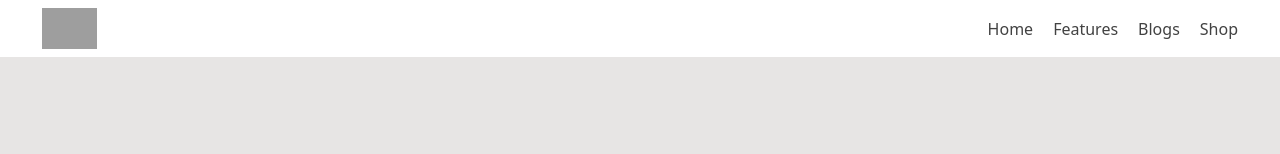
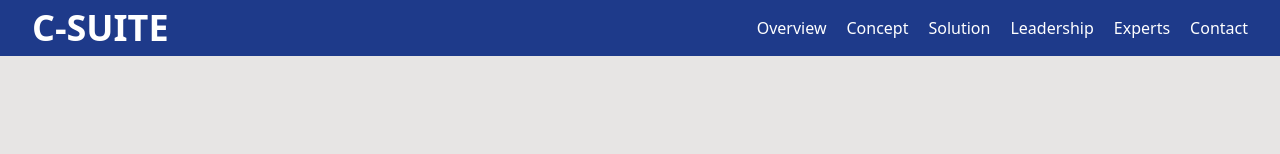
Before and after one commit to AR-Tausif/c-suite-public, a React (Vite) app: page / in a window 1280 px wide. Shown: the top 154 px of the page. Built offline with nearby package versions, Linux system fonts and the light colour scheme; grey boxes are pictures that could not be loaded.

Commit message:
overview page and dynamicly navlinks added

```diff
--- a/src/components/Navbar.tsx
+++ b/src/components/Navbar.tsx
@@ -1,46 +1,68 @@
-
 import { Minus } from "lucide-react";
 import React, { useState } from "react";
 import Container from "./Container";
+import { appData } from "@/data/app";
+import { Link } from "react-router-dom";
 
 // react icons
 
 const Navbar = () => {
-
-    const [mobileSidebarOpen, setMobileSidebarOpen] = useState(false)
+  const [mobileSidebarOpen, setMobileSidebarOpen] = useState(false);
 
   return (
+    <nav className=" bg-blue-900">
       <Container>
+        <div className="flex items-center justify-between w-full relative py-[8px]">
+          {/* <img
+          src="https://i.ibb.co/0BZfPq6/darklogo.png"
+          alt="logo"
+          className="w-[55px]"
+        /> */}
 
-            <nav
-                className="flex items-center justify-between w-full relative bg-white boxShadow rounded-full px-[10px] py-[8px]">
-                <img src="https://i.ibb.co/0BZfPq6/darklogo.png" alt="logo" className="w-[55px] " />
+          <h1 className="text-4xl py-1.9 text-white font-bold">C-SUITE</h1>
+
           <ul className="items-center gap-[20px] text-[1rem] text-[#424242] lg:flex hidden">
-                    <li className="before:w-0 hover:before:w-full before:bg-[#3B9DF8] before:h-[2px] before:transition-all before:duration-300 before:absolute relative before:rounded-full before:bottom-[-2px] hover:text-[#3B9DF8] transition-all duration-300 before:left-0 cursor-pointer capitalize">home</li>
-                    <li className="before:w-0 hover:before:w-full before:bg-[#3B9DF8] before:h-[2px] before:transition-all before:duration-300 before:absolute relative before:rounded-full before:bottom-[-2px] hover:text-[#3B9DF8] transition-all duration-300 before:left-0 cursor-pointer capitalize">features</li>
-                    <li className="before:w-0 hover:before:w-full before:bg-[#3B9DF8] before:h-[2px] before:transition-all before:duration-300 before:absolute relative before:rounded-full before:bottom-[-2px] hover:text-[#3B9DF8] transition-all duration-300 before:left-0 cursor-pointer capitalize">blogs</li>
-                    <li className="before:w-0 hover:before:w-full before:bg-[#3B9DF8] before:h-[2px] before:transition-all before:duration-300 before:absolute relative before:rounded-full before:bottom-[-2px] hover:text-[#3B9DF8] transition-all duration-300 before:left-0 cursor-pointer capitalize">shop</li>
+            {appData.navlinks.map((item) => (
+              <Link key={item.title} to={item.link}>
+                <li className="before:w-0 hover:before:w-full text-white before:bg-[#3B9DF8] before:h-[2px] before:transition-all before:duration-300 before:absolute relative before:rounded-full before:bottom-[-2px] hover:text-[#3B9DF8] transition-all duration-300 before:left-0 cursor-pointer capitalize">
+                  {item.title}
+                </li>
+              </Link>
+            ))}
           </ul>
 
           <div className="items-center gap-[10px] flex lg:hidden">
-                    <Minus className="text-[1.8rem] mr-1 text-[#424242]c cursor-pointer lg:hidden flex"
-                        onClick={() => setMobileSidebarOpen(!mobileSidebarOpen)} />
+            <Minus
+              className="text-[1.8rem] mr-1 text-[#424242]c cursor-pointer lg:hidden flex"
+              onClick={() => setMobileSidebarOpen(!mobileSidebarOpen)}
+            />
           </div>
 
           <aside
-                    className={` ${mobileSidebarOpen ? "translate-x-0 opacity-100 z-20" : "translate-x-[200px] opacity-0 z-[-1]"} lg:hidden bg-white boxShadow p-4 text-center absolute top-[65px] right-0 w-full rounded-md transition-all duration-300`}>
-
+            className={` ${
+              mobileSidebarOpen
+                ? "translate-x-0 opacity-100 z-20"
+                : "translate-x-[200px] opacity-0 z-[-1]"
+            } lg:hidden bg-white boxShadow p-4 text-center absolute top-[65px] right-0 w-full rounded-md transition-all duration-300`}
+          >
             <ul className="items-center gap-[20px] text-[1rem] text-gray-600 flex flex-col">
-                        <li className="hover:border-b-[#3B9DF8] border-b-[2px] border-transparent transition-all duration-500 cursor-pointer capitalize">home</li>
-                        <li className="hover:border-b-[#3B9DF8] border-b-[2px] border-transparent transition-all duration-500 cursor-poin ter capitalize">Features
+              <li className="hover:border-b-[#3B9DF8] border-b-[2px] border-transparent transition-all duration-500 cursor-pointer capitalize">
+                home
               </li>
-                        <li className="hover:border-b-[#3B9DF8] border-b-[2px] border-transparent transition-all duration-500 cursor-pointer capitalize">Blogs</li>
-                        <li className="hover:border-b-[#3B9DF8] border-b-[2px] border-transparent transition-all duration-500 cursor-pointer capitalize">Shop</li>
+              <li className="hover:border-b-[#3B9DF8] border-b-[2px] border-transparent transition-all duration-500 cursor-poin ter capitalize">
+                Features
+              </li>
+              <li className="hover:border-b-[#3B9DF8] border-b-[2px] border-transparent transition-all duration-500 cursor-pointer capitalize">
+                Blogs
+              </li>
+              <li className="hover:border-b-[#3B9DF8] border-b-[2px] border-transparent transition-all duration-500 cursor-pointer capitalize">
+                Shop
+              </li>
             </ul>
           </aside>
+        </div>
+      </Container>
     </nav>
-
-        </Container>
   );
 };
 
--- /dev/null
+++ b/src/data/app.ts
@@ -0,0 +1,29 @@
+
+export const appData = {
+    navlinks: [
+        {
+            title: "Overview",
+            link: "/"
+        },
+        {
+            title: "Concept",
+            link: "/concept"
+        },
+        {
+            title: "Solution",
+            link: "/solution"
+        },
+        {
+            title: "Leadership",
+            link: "/leadership"
+        },
+        {
+            title: "Experts",
+            link: "/expert"
+        },
+        {
+            title: "Contact",
+            link: "/contact"
+        }
+    ]
+}
```
Lines whose indentation alone changed are shown as unchanged.
